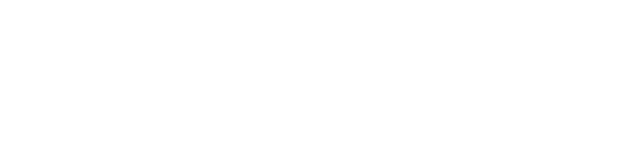
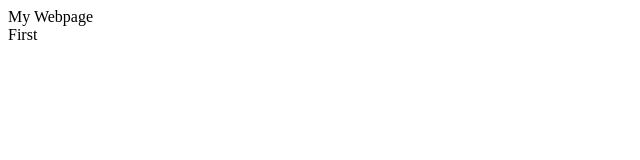
Before and after one commit to Prodyut-Das/git-test, a website: page index.html in a window 1280 px wide. Shown: the whole page, without its empty margins (0-640 px from the left). Drawn offline with Linux system fonts and the light colour scheme.

Commit message:
fourth commit

```diff
--- a/index.html
+++ b/index.html
@@ -4,6 +4,8 @@
 	<title></title>
 </head>
 <body>
-
+<p1>My Webpage</p1>
+<br>
+<p2>First</p2>
 </body>
 </html>
```
Also changed, not shown: package.json (added, +24 -0 lines), 2 other files.
